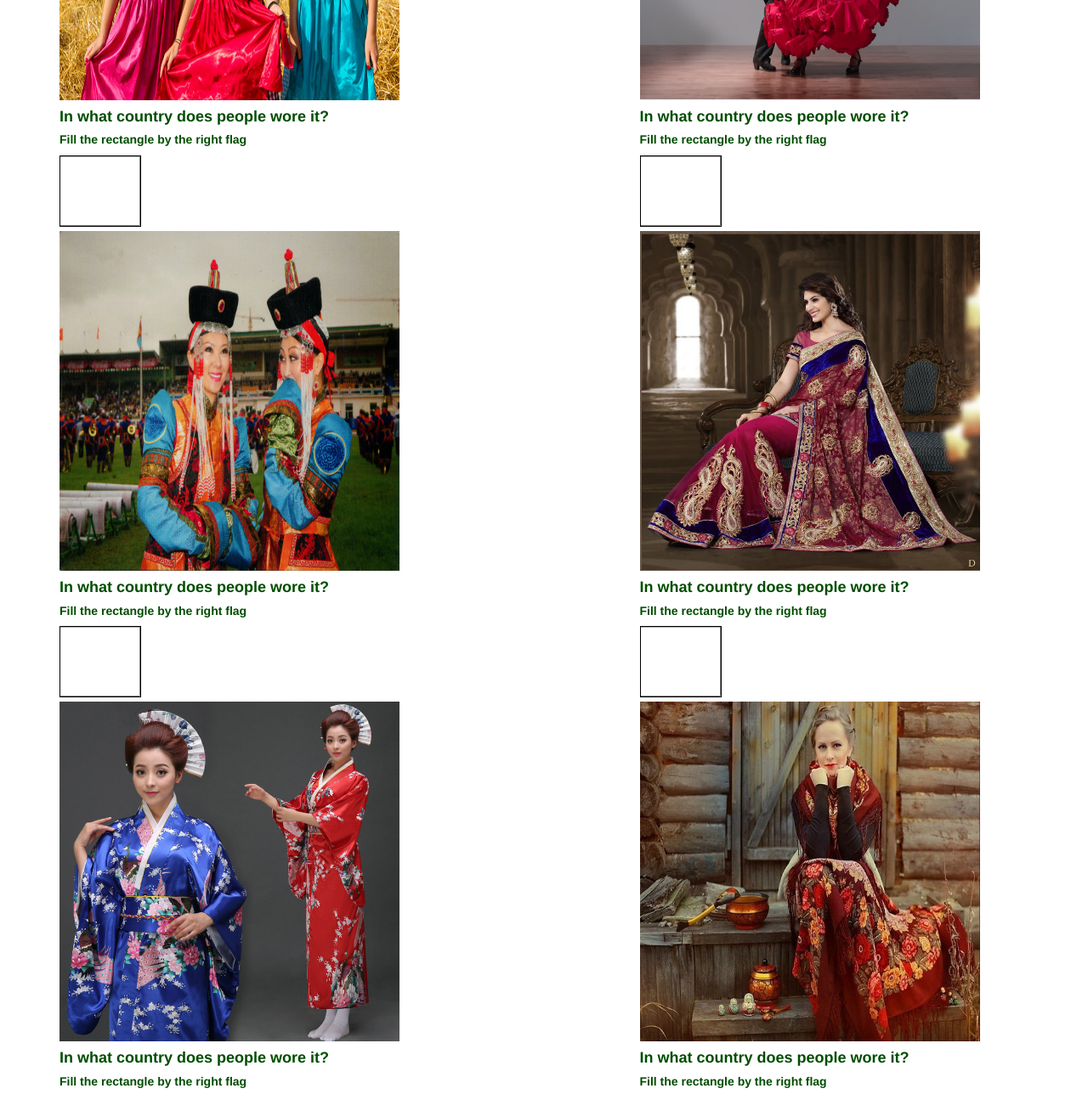
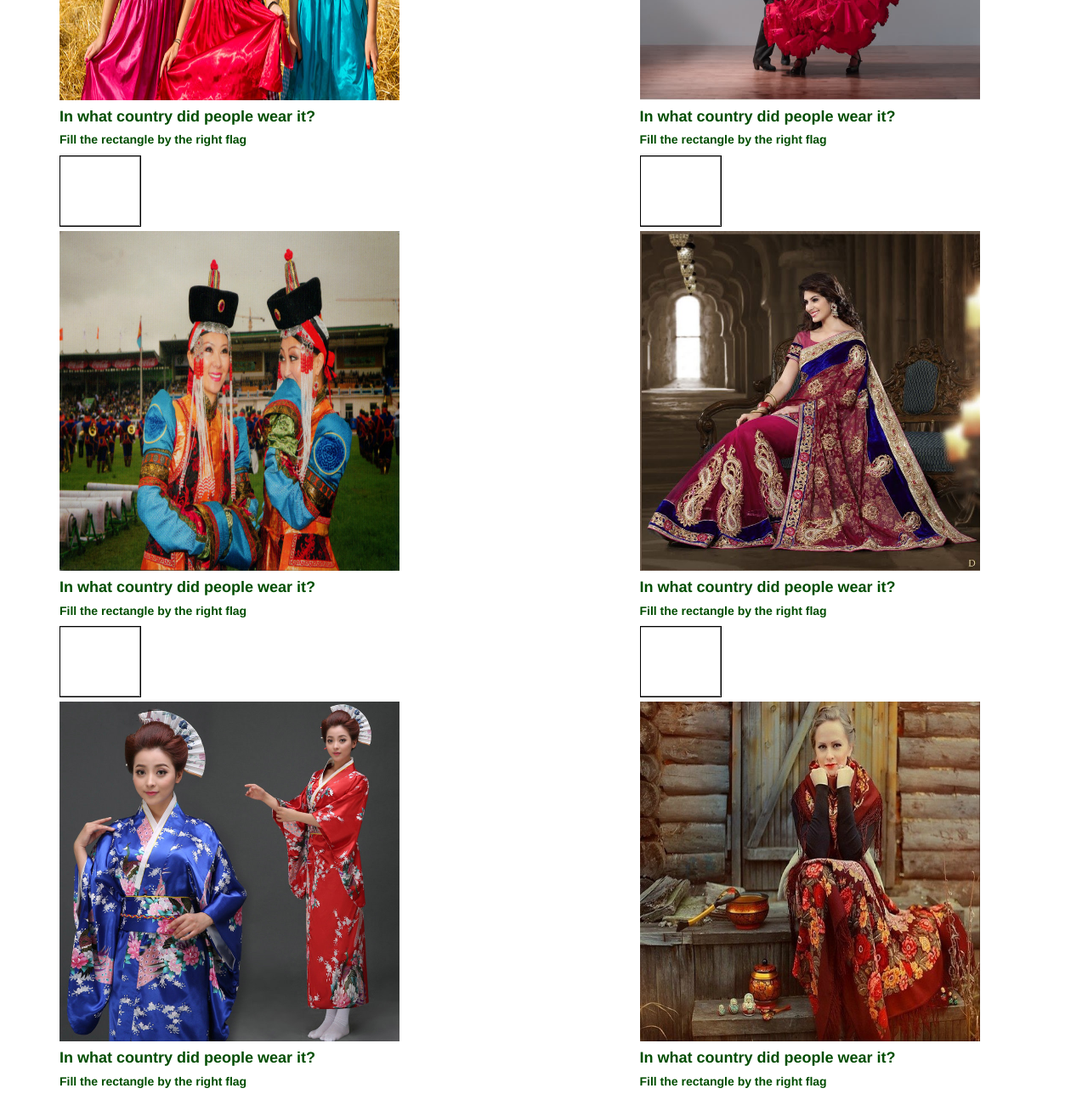
Before and after one commit to Aleks339/GeographiacTasks, a website: page clothes_quiz.html in a window 1280 px wide. Shown: the part 460-1748 px from the top of the page at 85% size. Drawn offline with nearby package versions, Linux system fonts and the light colour scheme.

Commit message:
clothes quiz

```diff
--- a/clothes_quiz.html
+++ b/clothes_quiz.html
@@ -122,39 +122,39 @@ $( ".flag" ).draggable();
       <div class = "row">
          <div class = 'col-sm-5 col-xs-12'>
              <img src ="clothes/dirndl-dresses-750x497.jpg" alt = "Drindls" width = '400' height = '400'>
-             <h4 class = 'h4'>In what country does people wore it?</h4>
+             <h4 class = 'h4'>In what country did people wear it?</h4>
              <h5 class = 'h5'>Fill the rectangle by the right flag</h5>
              <canvas class = "quizCanvas" id = "germ-drop"></canvas>
           </div>
           <div class = 'col-sm-offset-2 col-sm-5 col-xs-12'>
               <img src ="clothes/spain.jpg" alt = "Spanish clothes" width = '400' height = '400'>
-              <h4 class = 'h4'>In what country does people wore it?</h4>
+              <h4 class = 'h4'>In what country did people wear it?</h4>
               <h5 class = 'h5'>Fill the rectangle by the right flag</h5>
               <canvas class = "quizCanvas" id = "spain-drop"></canvas>
           </div>
 
           <div class = 'col-sm-5 col-xs-12'>
              <img src ="clothes/Mongolian.jpg" alt = "Mongolian dress" width = '400' height = '400'>
-             <h4 class = 'h4'>In what country does people wore it?</h4>
+             <h4 class = 'h4'>In what country did people wear it?</h4>
              <h5 class = 'h5'>Fill the rectangle by the right flag</h5>
              <canvas class = "quizCanvas" id = "mong-drop"></canvas>
           </div>
           <div class = 'col-sm-offset-2 col-sm-5 col-xs-12'>
               <img src ="clothes/sari.jpg" alt = 'Sari' width = '400' height = '400'>
-              <h4 class = 'h4'>In what country does people wore it?</h4>
+              <h4 class = 'h4'>In what country did people wear it?</h4>
               <h5 class = 'h5'>Fill the rectangle by the right flag</h5>
               <canvas class = "quizCanvas" id = "india-drop"></canvas>
           </div>
 
           <div class = 'col-sm-5 col-xs-12'>
              <img src ="clothes/japanese.jpg" alt = "Kimono" width = '400' height = '400'>
-             <h4 class = 'h4'>In what country does people wore it?</h4>
+             <h4 class = 'h4'>In what country did people wear it?</h4>
              <h5 class = 'h5'>Fill the rectangle by the right flag</h5>
              <canvas class = "quizCanvas" id = "kimono-drop"></canvas>
           </div>
           <div class = 'col-sm-offset-2 col-sm-5 col-xs-12'>
               <img src ="clothes/russian%20girl.jpg" alt = 'Russia' width = '400' height = '400'>
-              <h4 class = 'h4'>In what country does people wore it?</h4>
+              <h4 class = 'h4'>In what country did people wear it?</h4>
               <h5 class = 'h5'>Fill the rectangle by the right flag</h5>
               <canvas class = "quizCanvas" id = "rus-drop"></canvas>
           </div>
```
